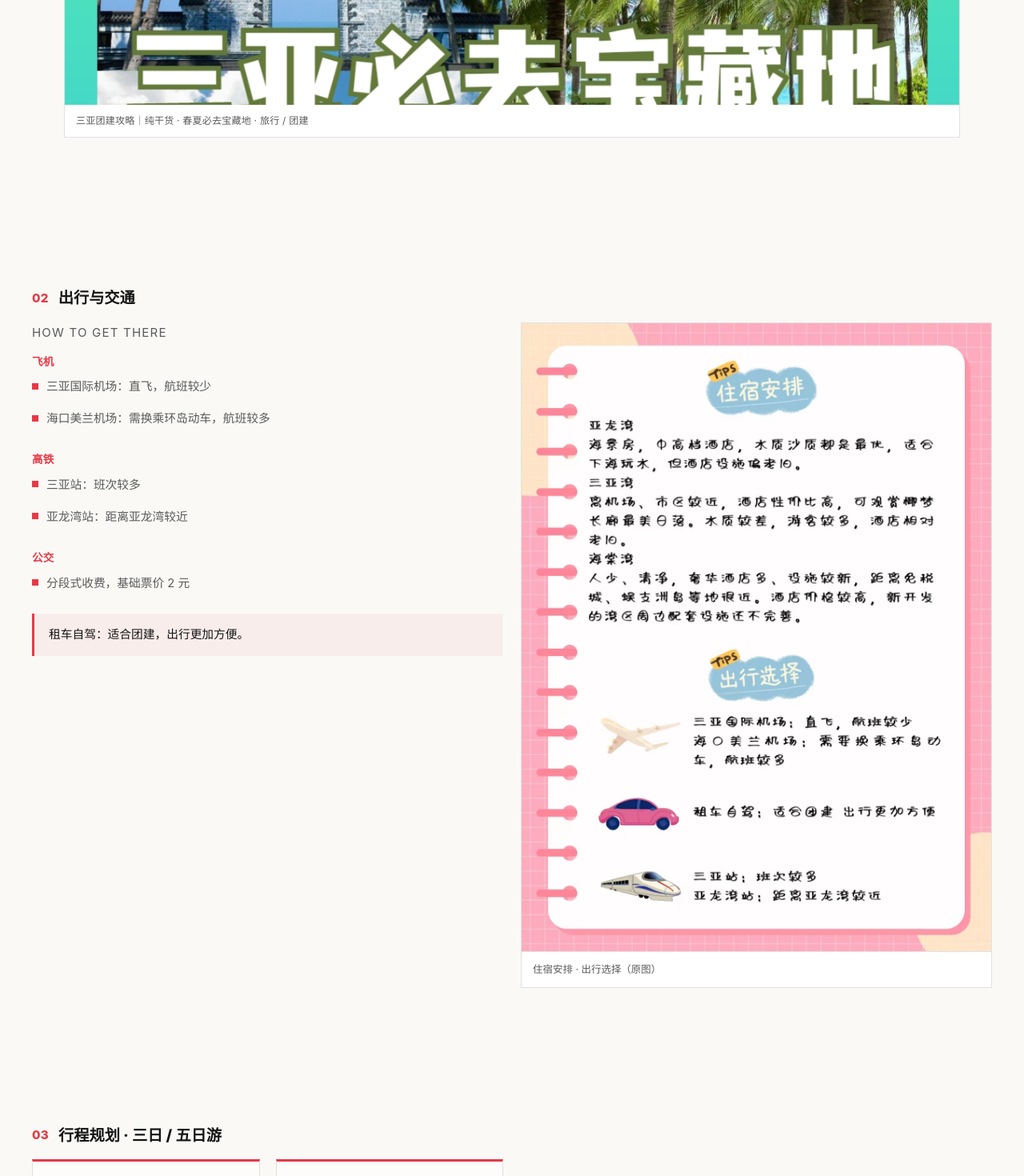
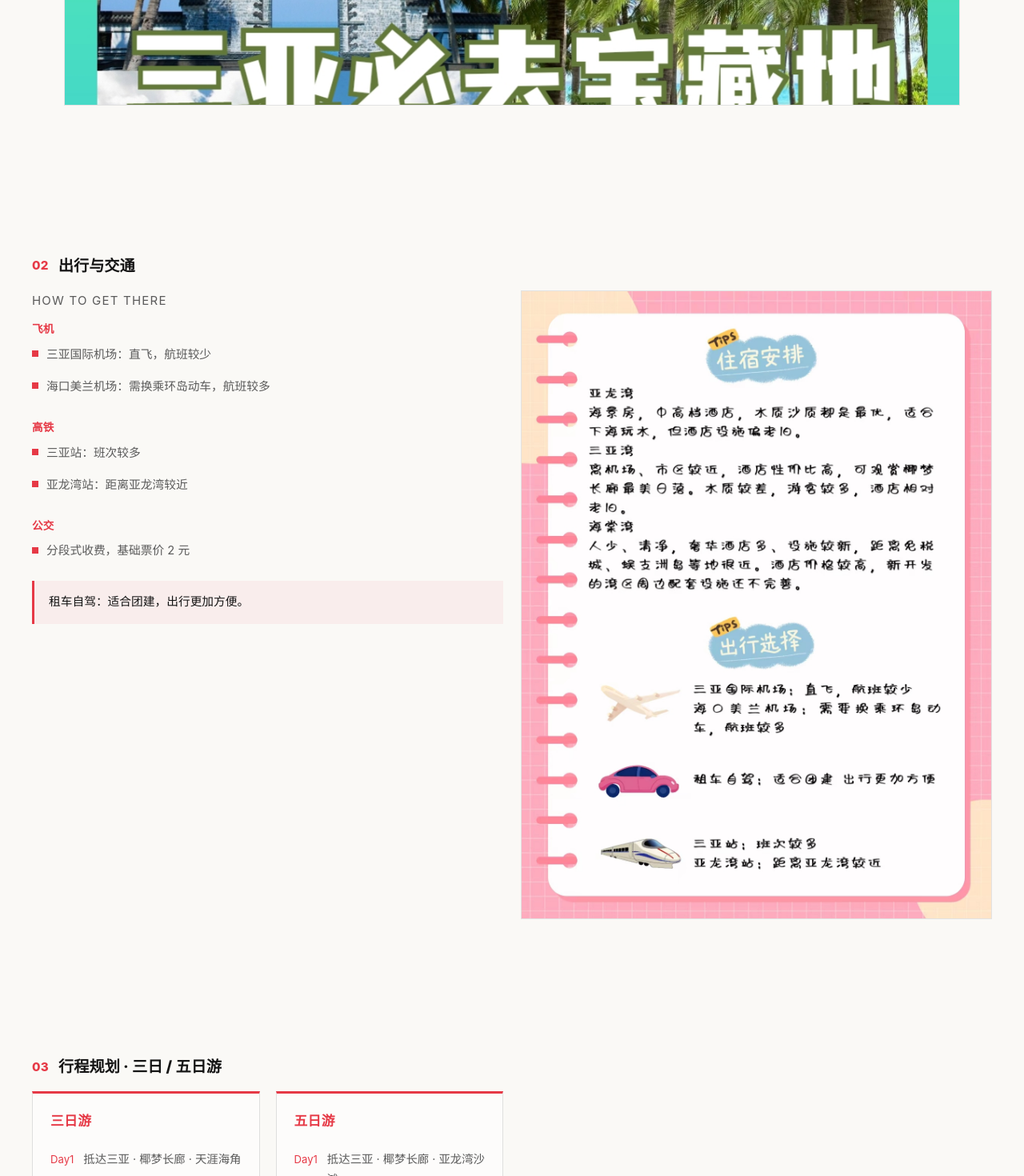
Before and after one commit to carolinewang0321-stack/projects-ver.1.3, a React (Vite) app: page /sanya-guide in a window 1280 px wide. Shown: the part 900-2370 px from the top of the page at 80% size. Built offline with nearby package versions, Linux system fonts and the light colour scheme; a web font is replaced by a local one.

Commit message:
style: 移除三亚页面图片下方说明小文字
Coze-Commit-Type: user
Coze-User-ID: 4386409214906788
Coze-Conversation-ID: 13002131

```diff
--- a/src/pages/Sanya.tsx
+++ b/src/pages/Sanya.tsx
@@ -183,9 +183,6 @@ export default function Sanya() {
         </h3>
         <figure className="sanya-cover">
           <img src={`${imgDir}/cover.jpg`} alt="三亚团建攻略封面" />
-          <figcaption className="mono" style={{ padding: "10px 14px", fontSize: "0.75rem", color: "var(--aink)" }}>
-            三亚团建攻略｜纯干货 · 春夏必去宝藏地 · 旅行 / 团建
-          </figcaption>
         </figure>
       </section>
 
@@ -211,7 +208,6 @@ export default function Sanya() {
           </div>
           <figure className="sanya-fig">
             <img src={`${imgDir}/stay.jpg`} alt="住宿安排与出行选择" loading="lazy" />
-            <figcaption>住宿安排 · 出行选择（原图）</figcaption>
           </figure>
         </div>
       </section>
@@ -262,17 +258,14 @@ export default function Sanya() {
         <div className="sanya-post reveal" style={{ marginBottom: 22 }}>
           <figure className="sanya-fig">
             <img src={`${imgDir}/spot3.jpg`} alt="必玩地点 1-3" loading="lazy" />
-            <figcaption>人气景点 TOP 1-3（原图）</figcaption>
           </figure>
           <figure className="sanya-fig">
             <img src={`${imgDir}/spot4.jpg`} alt="必玩地点 4-6" loading="lazy" />
-            <figcaption>人气景点 TOP 4-6（原图）</figcaption>
           </figure>
         </div>
         <div className="sanya-post reveal">
           <figure className="sanya-fig">
             <img src={`${imgDir}/spot5.jpg`} alt="必玩地点 7-9" loading="lazy" />
-            <figcaption>人气景点 TOP 7-9（原图）</figcaption>
           </figure>
           <div>
             <div className="spot-grid" style={{ gridTemplateColumns: "1fr", gap: 12 }}>
@@ -302,7 +295,6 @@ export default function Sanya() {
         <div className="sanya-post reveal">
           <figure className="sanya-fig">
             <img src={`${imgDir}/ticket.jpg`} alt="三大必去景点票价" loading="lazy" />
-            <figcaption>三亚必去景点票价（原图）</figcaption>
           </figure>
           <div className="table-wrap">
             <table className="pay-table">
```
